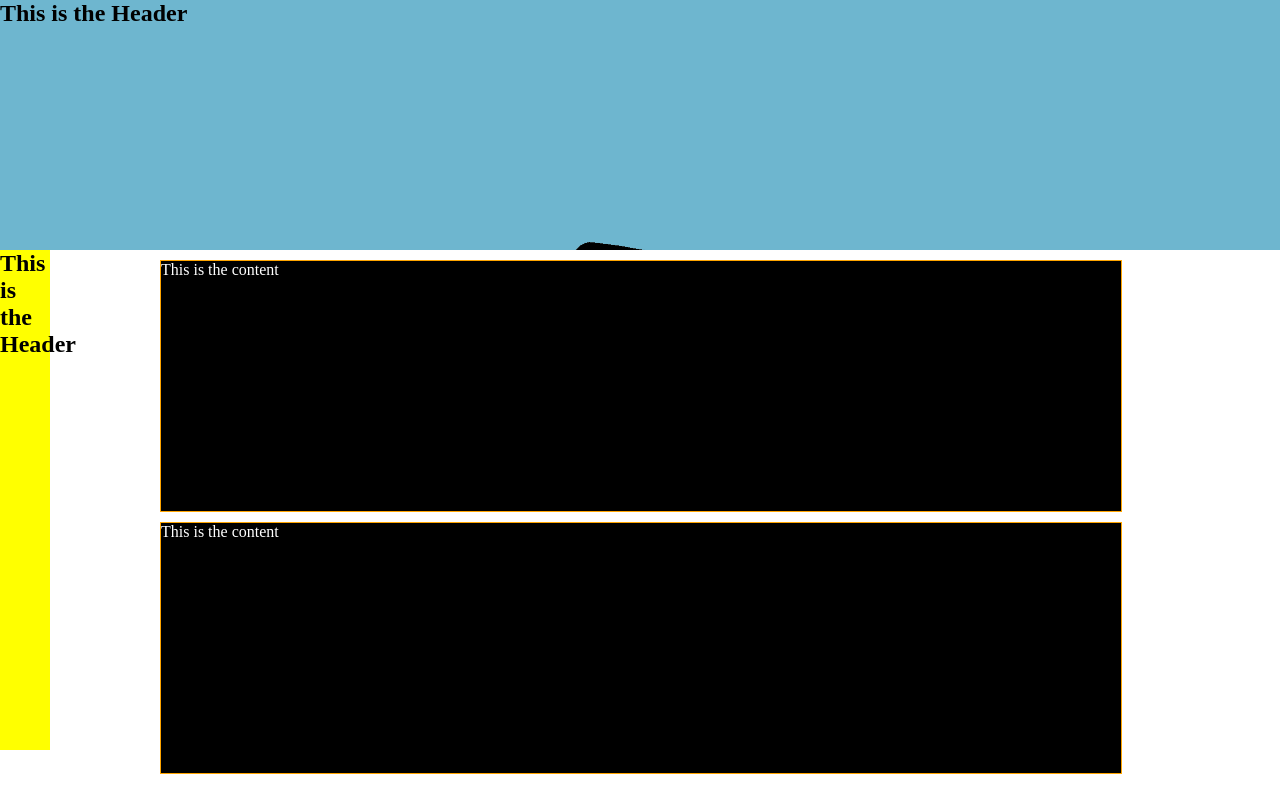
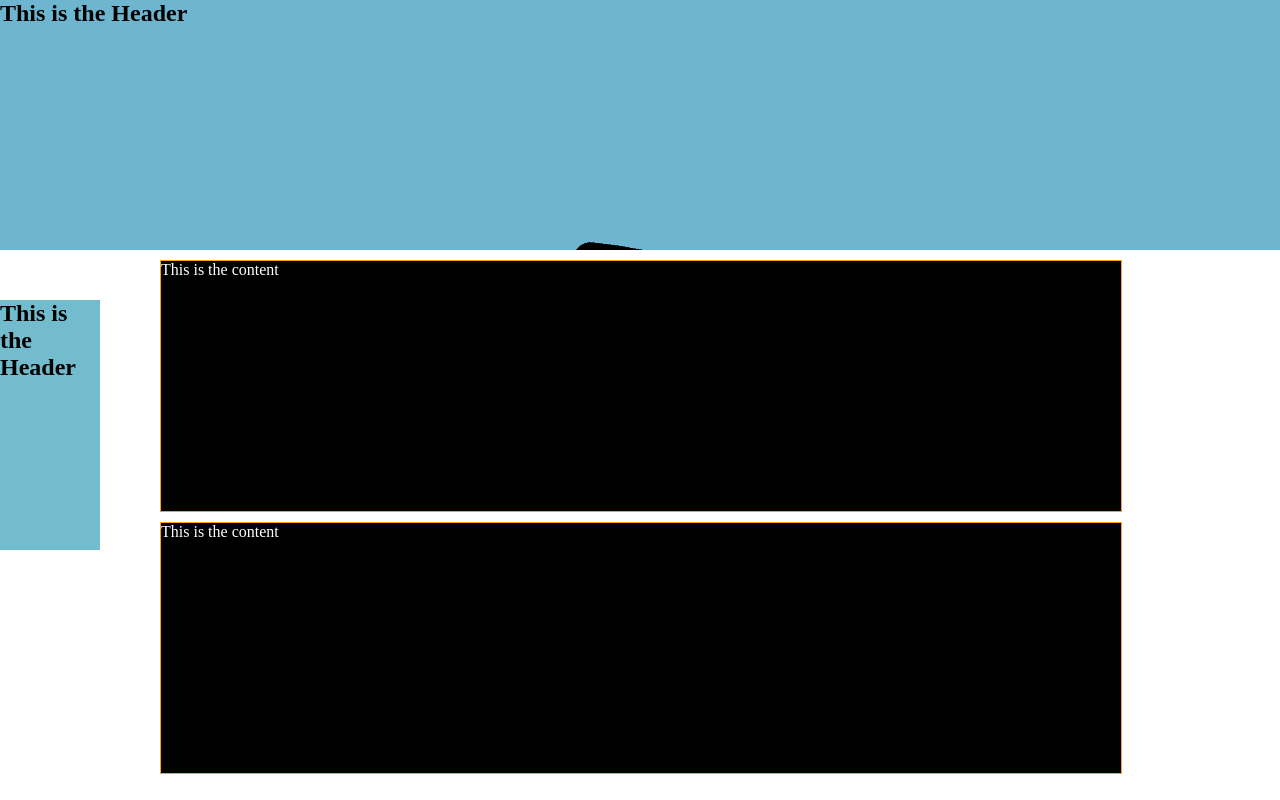
Before and after one commit to bchen528/CherubFish, a Python web app: template templates/index.html in a window 1280 px wide. Run offline with Jinja, Linux system fonts and the light colour scheme; the template is opened without the code that fills it, so the values that code supplies are empty.

Commit message:
moved 'Nav' styling to nav css file

```diff
--- a/templates/static/styles/stylemain.css
+++ b/templates/static/styles/stylemain.css
@@ -4,21 +4,11 @@
 }
 
 .Header {
-    background-image: url('static/images/Banner.jpg');
-    background-color: blue;
+    background-image: url('https://github.com/Syssos/CherubFish/blob/web/templates/static/images/Banner.jpg?raw=true');
     height: 250px;
     width: 100%;
     position: fixed;
 
-}
-
-.Nav {
-    width: 50px;
-    height: 500px;
-    position: fixed;
-    margin-top: 250px;
-    float: left;
-    background-color: yellow;
 }
 
 section.main_con {
--- a/templates/static/styles/stylenav.css
+++ b/templates/static/styles/stylenav.css
@@ -0,0 +1,8 @@
+.Nav {
+    width: 100px;
+    height: 250px;
+    position: fixed;
+    margin-top: 300px;
+    float: left;
+    background-color: #73bcce;
+}
```
